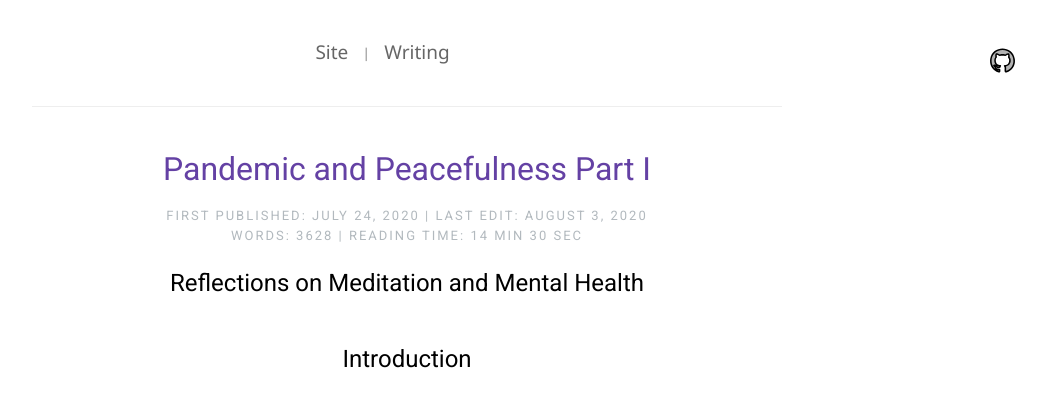
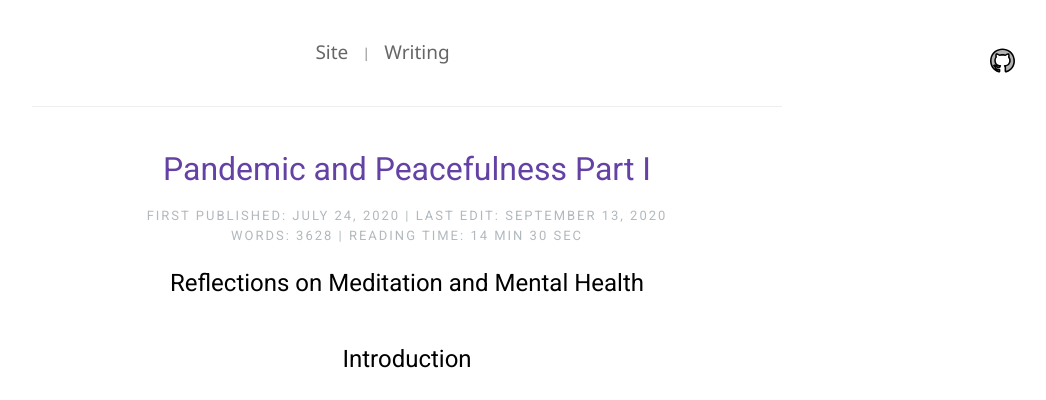
Before and after one commit to armanjindal/armanjindal.github.io, a Jekyll site: the page built from _posts/2020-07-24-pandemic-and-peacefulness-part-1.markdown, in a window 1280 px wide and 900 px high. Shown: the top 400 px of the window, without its empty margins (233-1279 px from the left). Built offline with Jekyll 4.4.1, drawn with Linux system fonts in a browser that asks for light colours; nearby versions of some CDN libraries.

Commit message:
geeta grammar check 2

```diff
--- a/_posts/2020-07-24-pandemic-and-peacefulness-part-1.markdown
+++ b/_posts/2020-07-24-pandemic-and-peacefulness-part-1.markdown
@@ -1,7 +1,7 @@
 ---
 title:  "Pandemic and Peacefulness Part I"
 description: Reflections on Meditation and Mental Health
-last-edit: 2020-08-03
+last-edit: 2020-09-13
 date: 2020-07-24
 words: 3,628
 time: 14 min 30 sec
```
